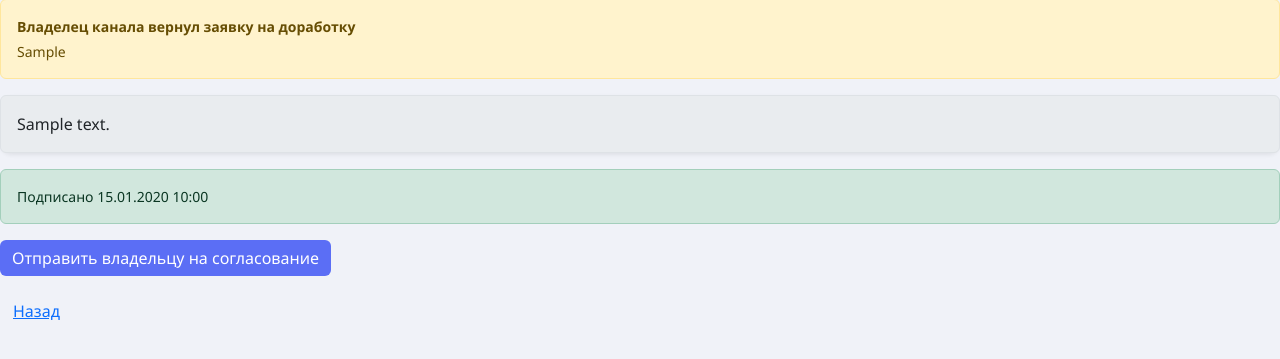
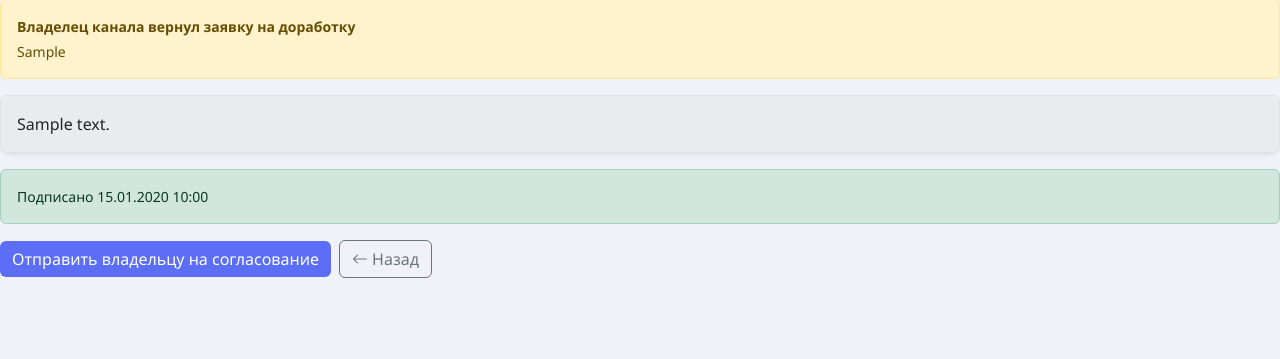
Before and after one commit to popovartem1997/pro_channels, a Django app: template templates/advertisers/campaign_contract.html in a window 1280 px wide. Shown: the part 182-541 px from the top of the page. Run offline with Django 4.2, Linux system fonts and the light colour scheme; the template is opened without the code that fills it: most values are stand-ins (such as "Sample title", 1, 10 or a date in 2020); some libraries are stand-ins or nearby versions.

Commit message:
chore: git save (2026-04-04 00:42) — templates/advertisers/campaign_contract.html

```diff
--- a/templates/advertisers/campaign_contract.html
+++ b/templates/advertisers/campaign_contract.html
@@ -19,6 +19,9 @@
 </div>
 {% if app.contract_signed_at %}
 <div class="alert alert-success small">Подписано {{ app.contract_signed_at|date:"d.m.Y H:i" }}</div>
+{% endif %}
+<div class="d-flex flex-wrap gap-2 align-items-center">
+  {% if app.contract_signed_at %}
   <form method="post" action="{% url 'advertisers:campaign_submit_to_owner' app.pk %}" class="d-inline"
         onsubmit="return confirm('Отправить заявку владельцу канала «{{ app.channel.name }}» на согласование? До одобрения оплата будет недоступна.');">
     {% csrf_token %}
@@ -33,8 +36,9 @@
     </button>
   </form>
   {% endif %}
-<div class="mt-3">
-  <a href="{% url 'advertisers:campaign_review' app.pk %}" class="btn btn-link">Назад</a>
+  <a href="{% url 'advertisers:campaign_review' app.pk %}" class="btn btn-outline-secondary">
+    <i class="bi bi-arrow-left me-1" aria-hidden="true"></i>Назад
+  </a>
 </div>
 
 {% if not app.contract_signed_at %}
```
Lines whose indentation alone changed are shown as unchanged.
